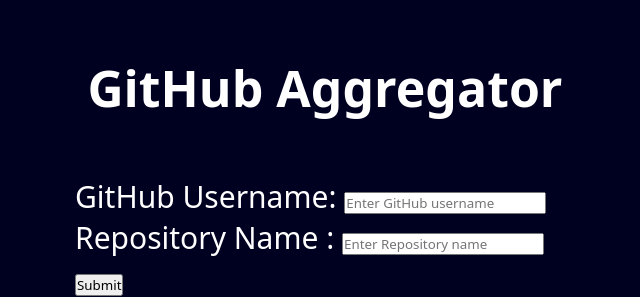
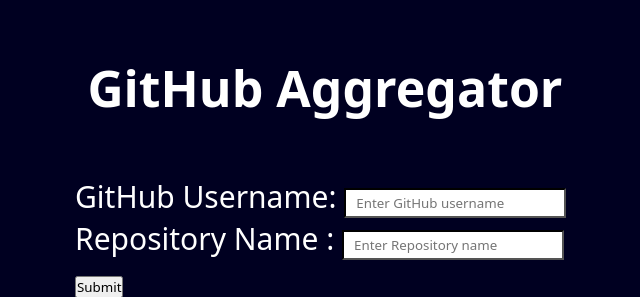
Before and after one commit to PDA-KALABURAGI/GitHub-Aggregator, a Flask app: page / in a window 1280 px wide; the page is wider, and only the part inside the window is pictured. Shown: the top 297 px of that part, without its empty margins (315-955 px from the left). Run offline with Flask 3, Linux system fonts and the light colour scheme.

Commit message:
input updated
input of form updated,
padding increased

```diff
--- a/Flask/templates/index.html
+++ b/Flask/templates/index.html
@@ -39,6 +39,11 @@
         margin-right: 85%;
         border-width: 1px;
       }
+     input{
+        padding: 4px 10px;
+        border-width: 2px;
+        border-color:black;
+      }
     img{
         height:500px;
         width:500px;
@@ -56,7 +61,7 @@
         width: 40%;
         position: absolute;
         top: 300px;
-        left: 750px;
+        left: 850px;
         }
 
 </style>
```
